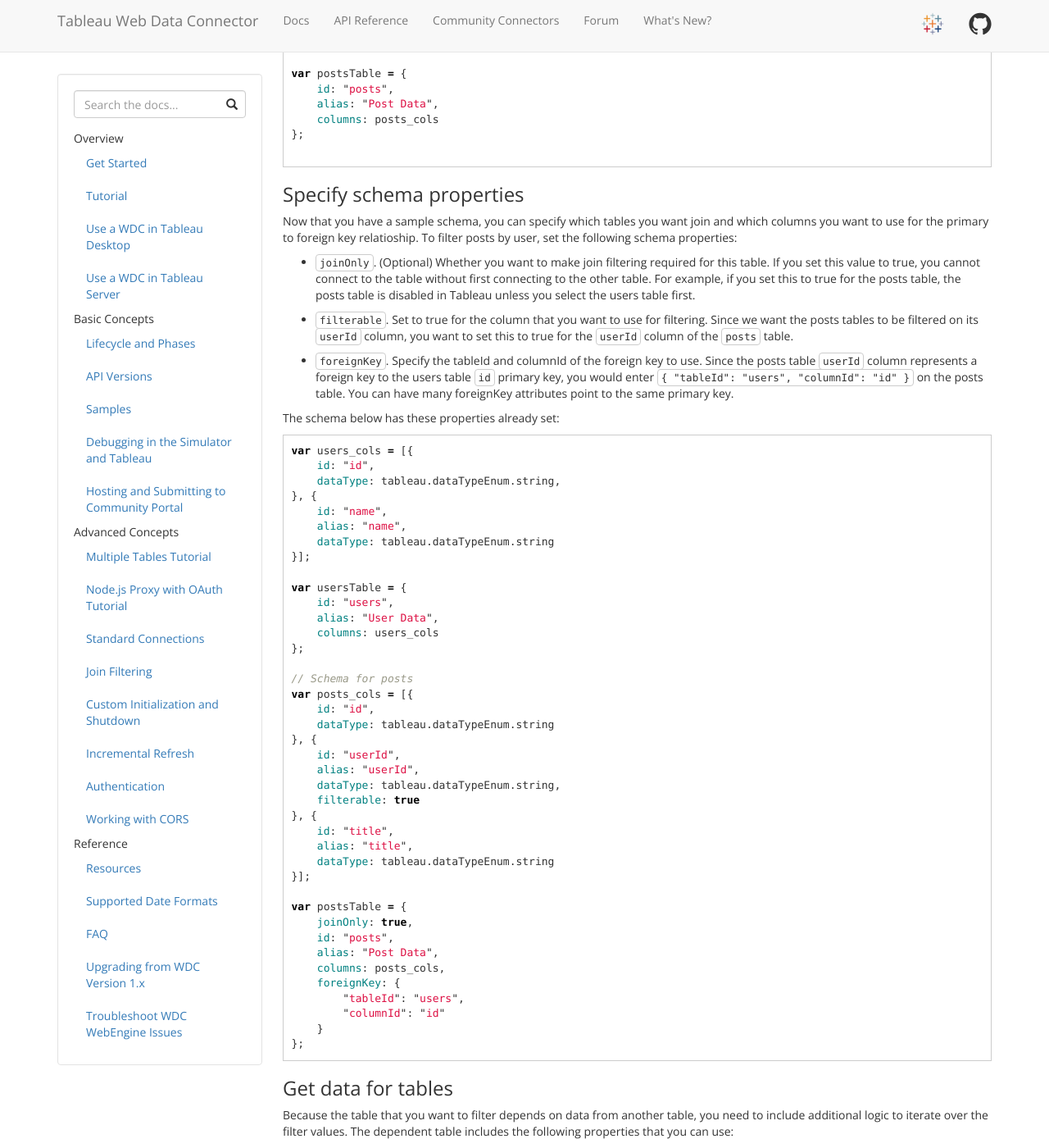
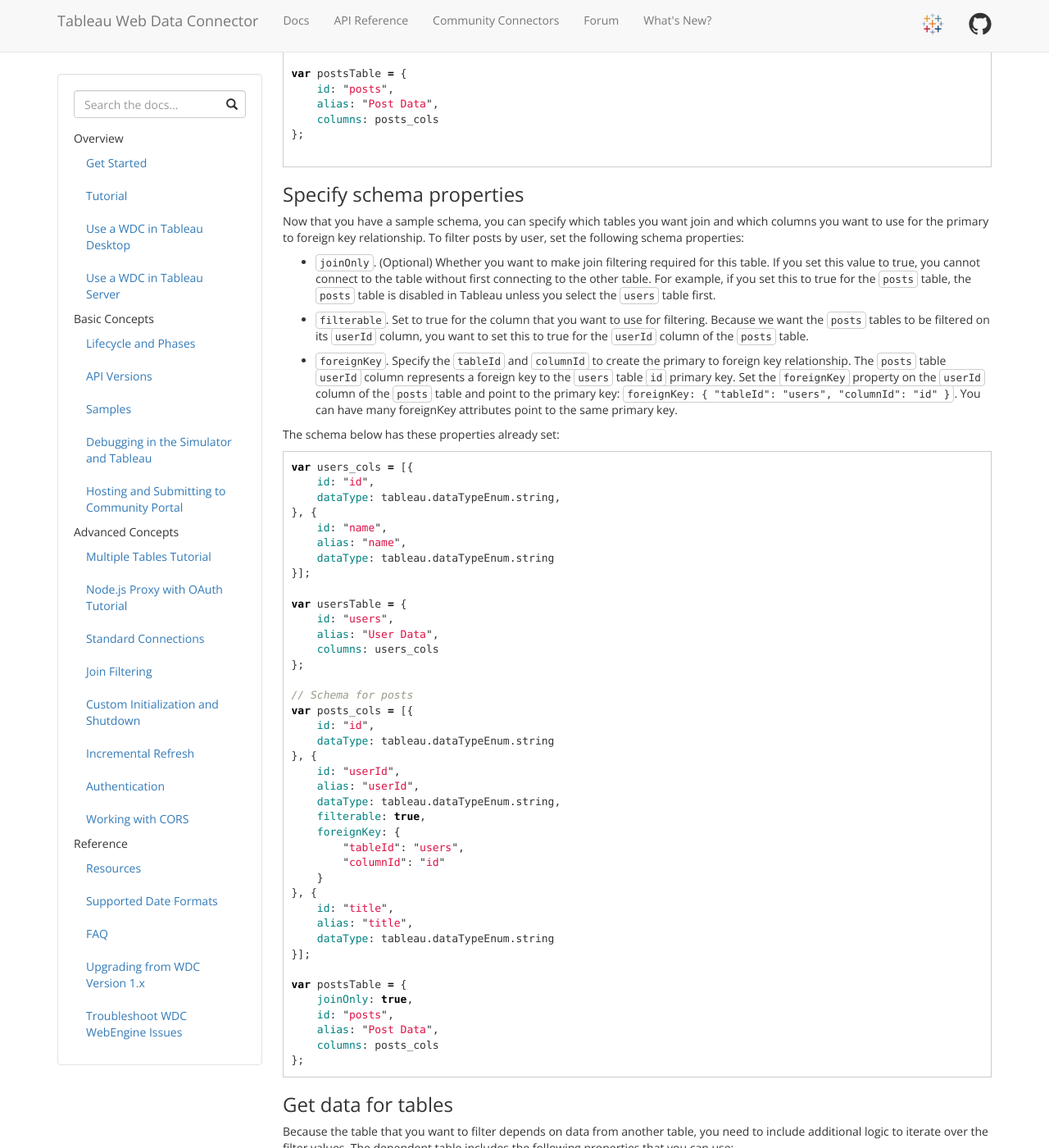
Before and after one commit to bigpeaches/webdataconnector, a Jekyll site: the page built from docs/wdc_join_filtering.md, in a window 1280 px wide and 1400 px high, scrolled down 1105 px. Shown: the whole window at 82% size. Built offline with Jekyll 4.4.1, drawn with Linux system fonts in a browser that asks for light colours; nearby versions of some CDN libraries; some of the changed text lies outside the part shown.

Commit message:
Updated Join filtering topic (issue 303); eslintversion update (security fix) (#347)

```diff
--- a/docs/wdc_join_filtering.md
+++ b/docs/wdc_join_filtering.md
@@ -67,18 +67,18 @@ var postsTable = {
 
 ### Specify schema properties
 
-Now that you have a sample schema, you can specify which tables you want join and which columns you want to use for the primary to foreign key relatioship.
+Now that you have a sample schema, you can specify which tables you want join and which columns you want to use for the primary to foreign key relationship.
 To filter posts by user, set the following schema properties:
 
 * `joinOnly`. (Optional) Whether you want to make join filtering required for this table.
   If you set this value to true, you cannot connect to the table without first connecting to the other table.
-  For example, if you set this to true for the posts table, the posts table is disabled in Tableau unless you select the users table first.
+  For example, if you set this to true for the `posts` table, the `posts` table is disabled in Tableau unless you select the `users` table first.
 
 * `filterable`. Set to true for the column that you want to use for filtering.
-  Since we want the posts tables to be filtered on its `userId` column, you want to set this to true for the `userId` column of the `posts` table.
+  Because we want the `posts` tables to be filtered on its `userId` column, you want to set this to true for the `userId` column of the `posts` table.
 
-* `foreignKey`. Specify the tableId and columnId of the foreign key to use.
-  Since the posts table `userId` column represents a foreign key to the users table `id` primary key, you would enter `{ "tableId": "users", "columnId": "id" }` on the posts table.  You can have many foreignKey attributes point to the same primary key.
+* `foreignKey`. Specify the `tableId` and `columnId` to create the primary to foreign key relationship.
+  The `posts` table `userId` column represents a foreign key to the `users` table `id` primary key. Set the `foreignKey` property on the `userId` column of the `posts` table and point to the primary key:  `foreignKey: { "tableId": "users", "columnId": "id" }`.  You can have many foreignKey attributes point to the same primary key.
 
 The schema below has these properties already set:
 
@@ -144,7 +144,7 @@ var tableData = [];
 if (table.tableInfo.id === "users") {
     $.getJSON("http://jsonplaceholder.typicode.com/users", function(resp) {
 	for (var i = 0; i < resp.length; i++) {
-				// Only return the first 5 users to demonstrate filtering
+		// Only return the first 5 users to demonstrate filtering
 	    if (resp[i].id <= 5) {
 		tableData.push({
 		    "id": resp[i].id,
--- a/package.json
+++ b/package.json
@@ -33,7 +33,7 @@
     "chromedriver": "^2.21.2",
     "coveralls": "^2.11.9",
     "enzyme": "^2.3.0",
-    "eslint": "^2.13.1",
+    "eslint": "^4.18.2",
     "eslint-config-airbnb": "^9.0.1",
     "eslint-plugin-import": "^1.9.2",
     "eslint-plugin-jsx-a11y": "^1.5.3",
```
Also changed, not shown: other parts of docs/wdc_join_filtering.md (+12 -12 lines), docs/api_ref.md (+2 -2 lines).
